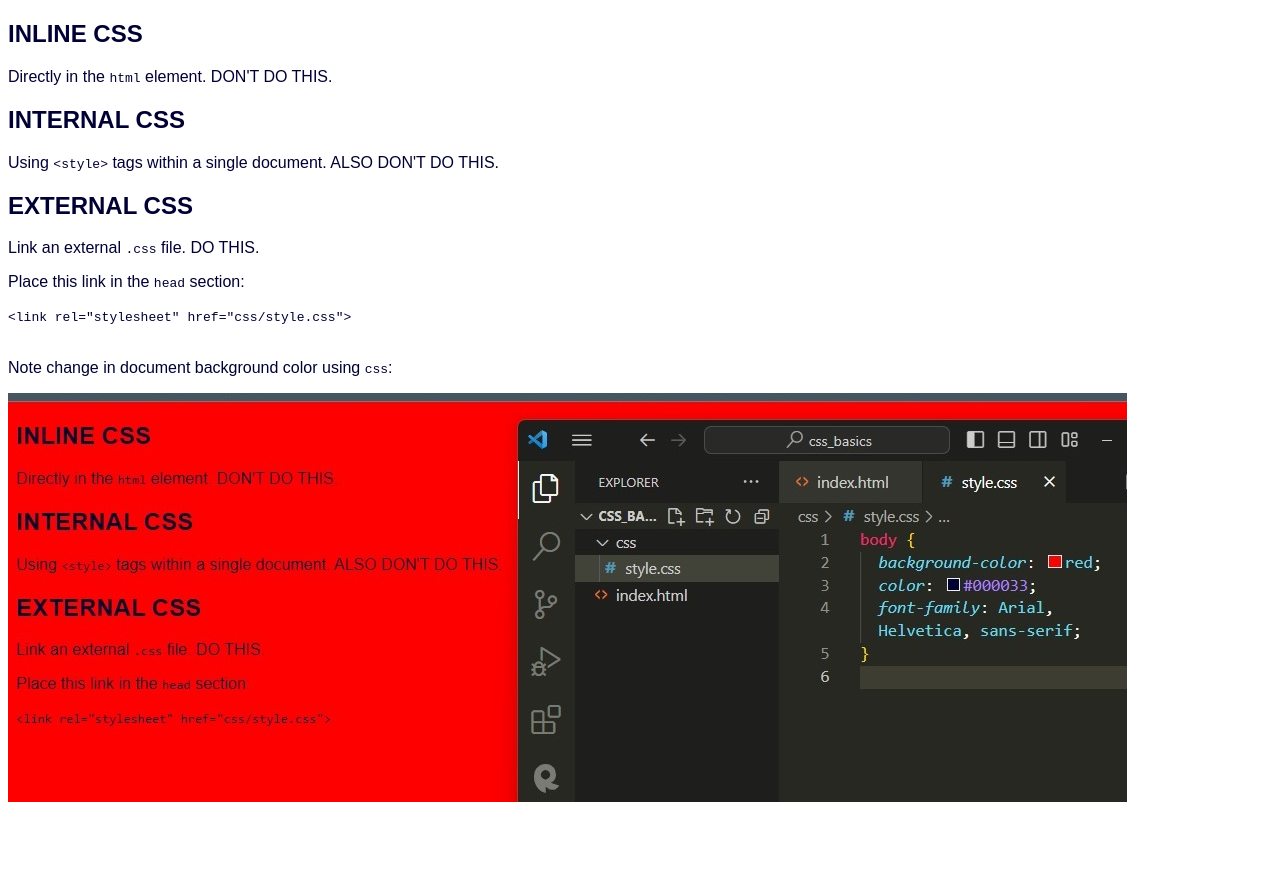
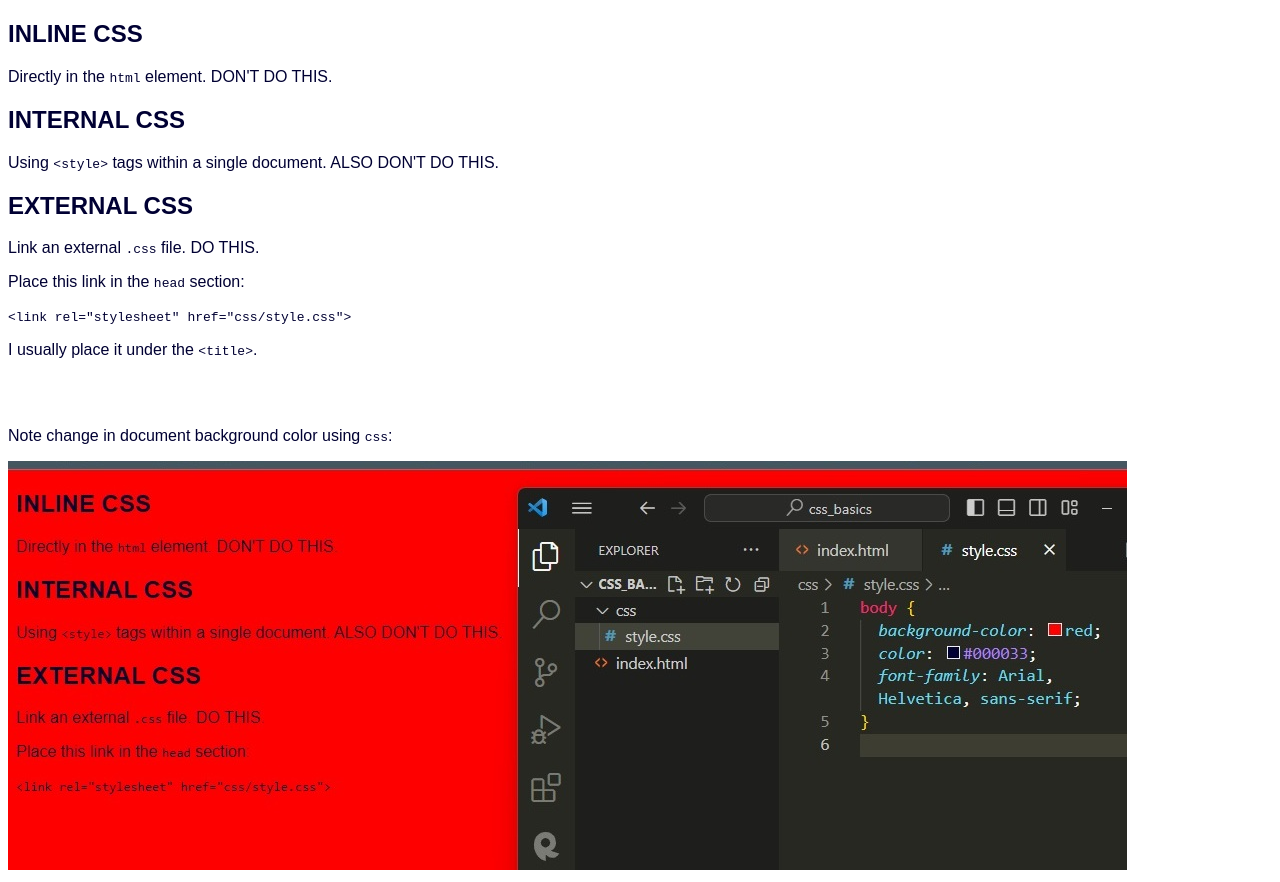
Before and after one commit to jwilliampope/CSS-Basic, a plain HTML site: page index.html in a window 1280 px wide. Before the commit the page ends 814 px from the top, so only its background shows below. Drawn offline with Linux system fonts and the light colour scheme.

Commit message:
Update index.html

```diff
--- a/index.html
+++ b/index.html
@@ -19,6 +19,8 @@
   <p>Place this link in the <code>head</code> section:</p>
 
   <code>&lt;link rel="stylesheet" href="css/style.css"&gt;</code>
+
+  <p>I usually place it under the <code>&lt;title&gt;</code>.</p>
   <br>
   <br>
   <p>Note change in document background color using <code>css</code>:</p>
```
